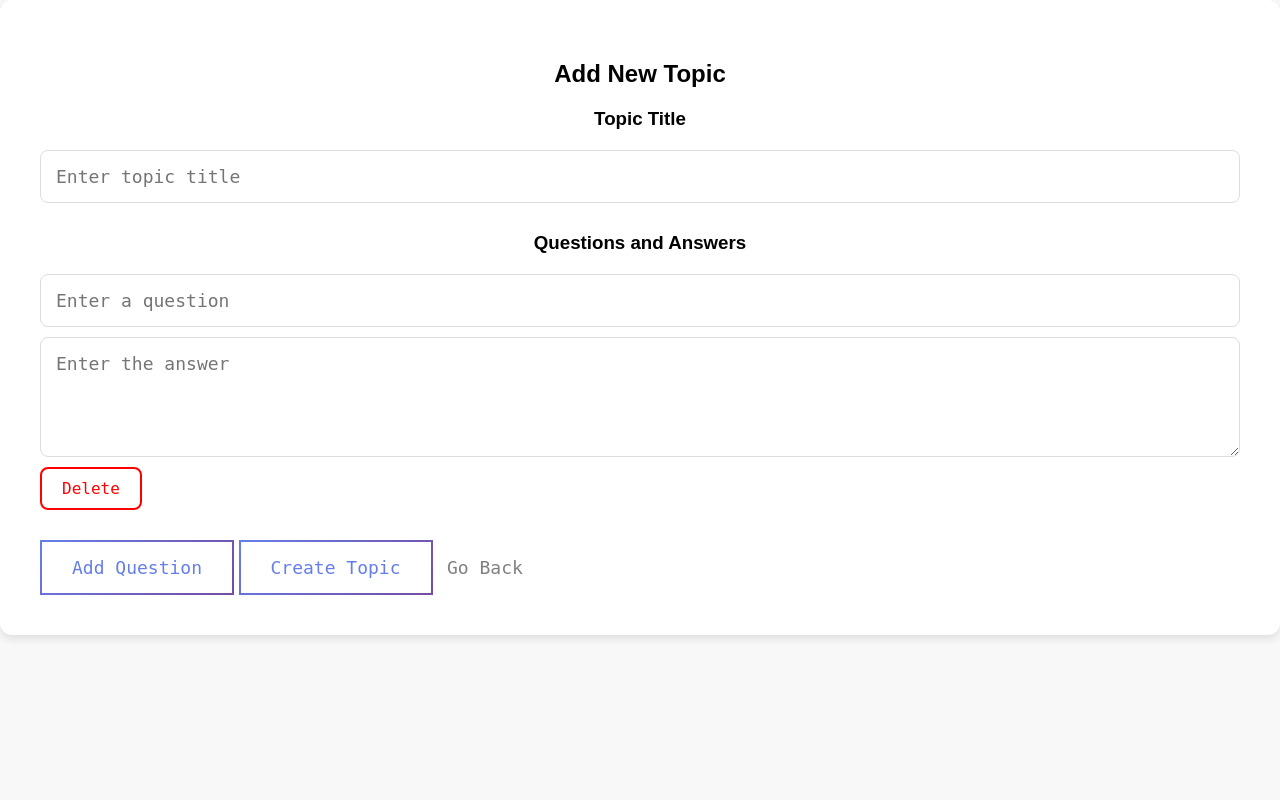
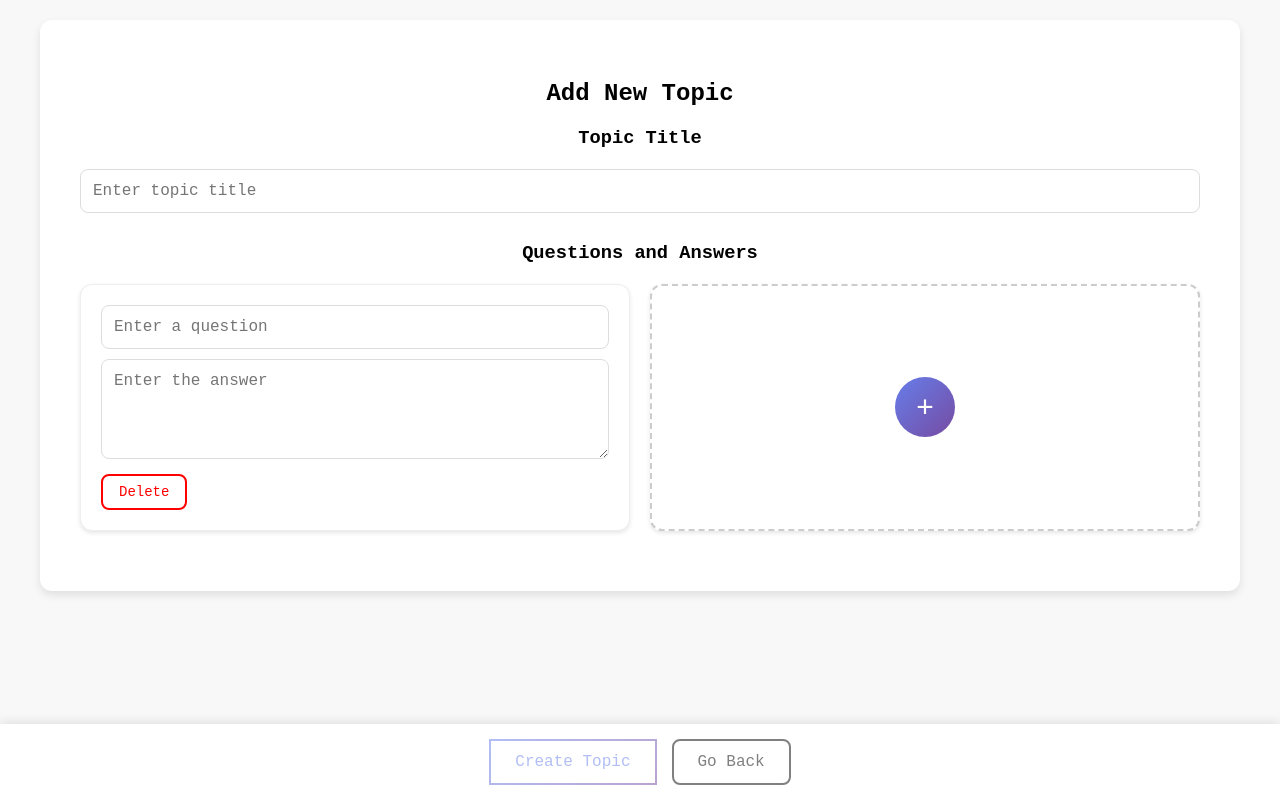
Before and after one commit to Myrmechrislee/FlashcardsApp, a Python web app: template src/website/templates/topics/add-topic.html in a window 1280 px wide. Run offline with Jinja, Linux system fonts and the light colour scheme; the template is opened without the code that fills it, so the values that code supplies are empty.

Commit message:
fixed add-topic style

```diff
--- a/src/website/templates/topics/add-topic.html
+++ b/src/website/templates/topics/add-topic.html
@@ -7,9 +7,9 @@
   <style>
     body {
       background-color: #f8f8f8;
-      font-family: Arial, sans-serif;
+      font-family: 'Courier New', Courier, monospace;
       margin: 0;
-      padding: 0;
+      padding: 20px 20px 80px; /* Added bottom padding for fixed navbar */
     }
     .form-container {
       background-color: white;
@@ -17,85 +17,174 @@
       border-radius: 12px;
       box-shadow: 0 4px 8px rgba(0, 0, 0, 0.1);
       width: 100%;
+      max-width: 1200px;
+      margin: 0 auto;
       box-sizing: border-box;
+      margin-bottom: 20px;
     }
     h2, h3 {
       margin-bottom: 20px;
       text-align: center;
     }
+    #questions-container {
+      display: flex;
+      flex-wrap: wrap;
+      gap: 20px;
+      margin-bottom: 20px;
+    }
+    .question-container {
+      width: calc(50% - 10px);
+      background: white;
+      padding: 20px;
+      border-radius: 12px;
+      box-shadow: 0 2px 4px rgba(0, 0, 0, 0.1);
+      border: 1px solid #eee;
+      box-sizing: border-box;
+    }
     input[type="text"], textarea {
       width: 100%;
-      padding: 15px;
+      padding: 12px;
       margin-bottom: 10px;
       border: 1px solid #ddd;
       border-radius: 8px;
       box-sizing: border-box;
-      font-size: 18px;
-      font-family: monospace;
+      font-size: 16px;
+      font-family: 'Courier New', Courier, monospace;
     }
     textarea {
       resize: vertical;
-      min-height: 120px;
-    }
-    .question-container {
-      display: flex;
-      flex-direction: column;
-      margin-bottom: 20px;
+      min-height: 100px;
     }
     .delete-btn {
-      padding: 10px 20px;
+      padding: 8px 16px;
       border: 2px solid red;
       border-radius: 8px;
       background: transparent;
       color: red;
-      font-size: 16px;
-      font-family: monospace;
+      font-size: 14px;
+      font-family: 'Courier New', Courier, monospace;
       cursor: pointer;
       transition: background 0.3s, color 0.3s;
-      align-self: flex-start;
     }
     .delete-btn:hover {
       background: red;
       color: white;
     }
-    .button-group button {
-      padding: 15px 30px;
+    /* Bottom Navbar Styles */
+    .bottom-navbar {
+      position: fixed;
+      bottom: 0;
+      left: 0;
+      right: 0;
+      background: white;
+      padding: 15px 20px;
+      box-shadow: 0 -2px 10px rgba(0, 0, 0, 0.1);
+      display: flex;
+      justify-content: center;
+      gap: 15px;
+      z-index: 1000;
+    }
+    .nav-button {
+      padding: 12px 24px;
       border: 2px solid;
       border-radius: 8px;
       background: transparent;
       cursor: pointer;
+      transition: all 0.3s;
+      font-size: 16px;
+      font-family: 'Courier New', Courier, monospace;
       text-decoration: none;
-      transition: background 0.3s, color 0.3s;
-      font-size: 18px;
-      font-family: monospace;
-      margin-top: 10px;
+    }
+    .save-btn {
       border-image-slice: 1;
       border-image-source: linear-gradient(135deg, #667eea, #764ba2);
       color: #667eea;
     }
-    .button-group button:hover {
+    .save-btn:hover:enabled {
       background: linear-gradient(135deg, #667eea, #764ba2);
       color: white;
     }
-    .back-button {
+    .save-btn:disabled {
+      opacity: 0.5;
+      cursor: not-allowed;
+    }
+    .back-btn {
+      border: 2px solid grey;
       color: grey;
-      text-decoration: none;
-      font-size: 18px;
-      font-family: monospace;
-      margin-top: 10px;
-      margin-left: 10px;
+    }
+    .back-btn:hover {
+      background: grey;
+      color: white;
+    }
+    .add-question-card {
+      width: calc(50% - 10px);
+      background: white;
+      padding: 20px;
+      border-radius: 12px;
+      box-shadow: 0 2px 4px rgba(0, 0, 0, 0.1);
+      border: 2px dashed #ccc;
+      box-sizing: border-box;
+      display: flex;
+      align-items: center;
+      justify-content: center;
+      cursor: pointer;
+      transition: all 0.3s ease;
+    }
+    .add-question-card:hover {
+      border-color: #667eea;
+      background-color: #f5f7ff;
+    }
+    .add-question-btn {
+      width: 60px;
+      height: 60px;
+      border-radius: 50%;
+      background: linear-gradient(135deg, #667eea, #764ba2);
+      color: white;
+      font-size: 30px;
+      display: flex;
+      align-items: center;
+      justify-content: center;
+      border: none;
+      cursor: pointer;
+      transition: transform 0.3s;
+    }
+    .add-question-btn:hover {
+      transform: scale(1.1);
     }
   </style>
+</head>
+<body>
+  <div class="form-container">
+    <h2>Add New Topic</h2>
+    <form id="topic-form" action="/add-topic" method="POST" oninput="validateForm()">
+      <h3>Topic Title</h3>
+      <input type="text" name="title" placeholder="Enter topic title" required>
+
+      <h3>Questions and Answers</h3>
+      <div id="questions-container">
+        <div class="question-container">
+          <input type="text" name="questions[]" placeholder="Enter a question" required>
+          <textarea name="answers[]" placeholder="Enter the answer" required></textarea>
+          <button type="button" class="delete-btn" onclick="this.parentElement.remove(); validateForm();">Delete</button>
+        </div>
+
+        <!-- Add Question Card Button -->
+        <div class="add-question-card" onclick="addQuestion()">
+          <button type="button" class="add-question-btn">+</button>
+        </div>
+      </div>
+    </form>
+  </div>
+
+  <!-- Bottom Navigation Bar -->
+  <div class="bottom-navbar">
+    <button type="submit" form="topic-form" class="nav-button save-btn" id="save-btn" disabled>Create Topic</button>
+    <a href="/topics" class="nav-button back-btn">Go Back</a>
+  </div>
+
   <script>
     function addQuestion() {
       const container = document.getElementById('questions-container');
-      const inputs = container.querySelectorAll('input, textarea');
-      for (let input of inputs) {
-        if (input.value.trim() === '') {
-          alert('Please fill in all question and answer fields before adding more.');
-          return;
-        }
-      }
       const questionContainer = document.createElement('div');
       questionContainer.className = 'question-container';
 
@@ -103,49 +192,46 @@
       questionInput.type = 'text';
       questionInput.name = 'questions[]';
       questionInput.placeholder = 'Enter a question';
-      questionInput.style.fontFamily = 'monospace';
+      questionInput.required = true;
 
       const answerInput = document.createElement('textarea');
       answerInput.name = 'answers[]';
       answerInput.placeholder = 'Enter the answer';
-      answerInput.style.minHeight = '120px';
-      answerInput.style.fontFamily = 'monospace';
+      answerInput.required = true;
 
       const deleteBtn = document.createElement('button');
       deleteBtn.type = 'button';
       deleteBtn.className = 'delete-btn';
       deleteBtn.textContent = 'Delete';
-      deleteBtn.onclick = function() { container.removeChild(questionContainer); };
+      deleteBtn.onclick = function() {
+        container.removeChild(questionContainer);
+        validateForm();
+      };
 
       questionContainer.appendChild(questionInput);
       questionContainer.appendChild(answerInput);
       questionContainer.appendChild(deleteBtn);
 
-      container.appendChild(questionContainer);
+      // Insert before the add button card
+      const addCard = document.querySelector('.add-question-card');
+      container.insertBefore(questionContainer, addCard);
+
+      validateForm();
+    }
+
+    function validateForm() {
+      const inputs = document.querySelectorAll('input[name="questions[]"], textarea[name="answers[]"], input[name="title"]');
+      const saveButton = document.getElementById('save-btn');
+      let isValid = true;
+
+      inputs.forEach(input => {
+        if (input.value.trim() === '') {
+          isValid = false;
+        }
+      });
+
+      saveButton.disabled = !isValid;
     }
   </script>
-</head>
-<body>
-  <div class="form-container">
-    <h2>Add New Topic</h2>
-    <h3>Topic Title</h3>
-    <form action="/add-topic" method="POST" style="width: 100%; display: flex; flex-direction: column;">
-      <input type="text" id="title" name="title" placeholder="Enter topic title" required>
-
-      <h3>Questions and Answers</h3>
-      <div id="questions-container" style="width: 100%;">
-        <div class="question-container">
-          <input type="text" name="questions[]" placeholder="Enter a question" required style="font-family: monospace;">
-          <textarea name="answers[]" placeholder="Enter the answer" required style="min-height: 120px; font-family: monospace;"></textarea>
-          <button type="button" class="delete-btn" onclick="this.parentElement.remove()">Delete</button>
-        </div>
-      </div>
-      <div class="button-group">
-        <button type="button" onclick="addQuestion()">Add Question</button>
-        <button type="submit">Create Topic</button>
-        <a href="/topics" class="back-button" style="margin-top: 10px; margin-left: 10px;">Go Back</a>
-      </div>
-    </form>
-  </div>
 </body>
 </html>
```
